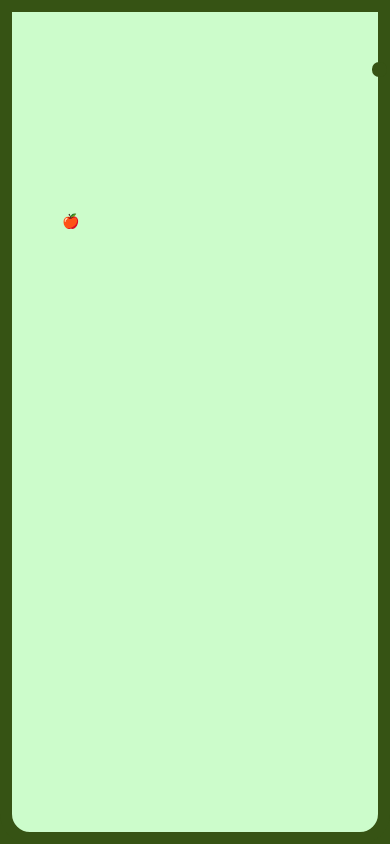
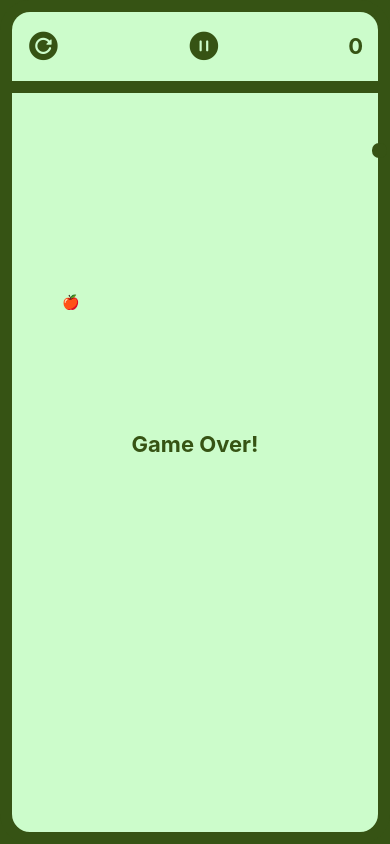
Before and after one commit to imNKsid/SnakeGame, a React Native app: screen / in a window 390 px wide. Built offline with nearby package versions, Linux system fonts and the light colour scheme.

Commit message:
Added Header section, Game Over & completing the game

```diff
--- a/package.json
+++ b/package.json
@@ -9,6 +9,7 @@
     "web": "expo start --web"
   },
   "dependencies": {
+    "@expo/vector-icons": "^13.0.0",
     "expo": "~49.0.5",
     "expo-status-bar": "~1.6.0",
     "react": "18.2.0",
--- a/src/components/Game.tsx
+++ b/src/components/Game.tsx
@@ -1,4 +1,4 @@
-import { View, Text, SafeAreaView, StyleSheet } from "react-native";
+import { View, Text, SafeAreaView, StyleSheet, Dimensions } from "react-native";
 import React, { useEffect, useState } from "react";
 import { PanGestureHandler } from "react-native-gesture-handler";
 import { Direction } from "../types/types";
@@ -8,10 +8,13 @@ import Food from "./Food";
 import { Colors } from "../styles/colors";
 import { checkEatsFood } from "../utils/checkEatsFood";
 import { randomFoodPosition } from "../utils/randomFoodPosition";
+import Header from "./Header";
+
+const { height, width } = Dimensions.get("window");
 
 const SNAKE_INITIAL_POSITION = [{ x: 5, y: 5 }];
 const FOOD_INITIAL_POSITION = { x: 5, y: 20 };
-const GAME_BOUNDS = { xMin: 0, xMax: 35, yMin: 0, yMax: 72 };
+const GAME_BOUNDS = { xMin: 0, xMax: 35, yMin: 0, yMax: width * 0.165 };
 const MOVE_INTERVAL = 50;
 const SCORE_INCREMENT = 10;
 
@@ -22,28 +25,6 @@ const Game = () => {
   const [isGameOver, setIsGameOver] = useState(false);
   const [isPaused, setIsPaused] = useState(false);
   const [score, setScore] = useState(0);
-
-  const handleGesture = (event: any) => {
-    const { translationX, translationY } = event.nativeEvent;
-
-    if (Math.abs(translationX) > Math.abs(translationY)) {
-      if (translationX > 0) {
-        // Moving right
-        setDirection(Direction.Right);
-      } else {
-        // Moving left
-        setDirection(Direction.Left);
-      }
-    } else {
-      if (translationY > 0) {
-        // Moving down
-        setDirection(Direction.Down);
-      } else {
-        // Moving up
-        setDirection(Direction.Up);
-      }
-    }
-  };
 
   useEffect(() => {
     if (!isGameOver) {
@@ -93,13 +74,59 @@ const Game = () => {
     }
   };
 
+  const handleGesture = (event: any) => {
+    const { translationX, translationY } = event.nativeEvent;
+
+    if (Math.abs(translationX) > Math.abs(translationY)) {
+      if (translationX > 0) {
+        // Moving right
+        setDirection(Direction.Right);
+      } else {
+        // Moving left
+        setDirection(Direction.Left);
+      }
+    } else {
+      if (translationY > 0) {
+        // Moving down
+        setDirection(Direction.Down);
+      } else {
+        // Moving up
+        setDirection(Direction.Up);
+      }
+    }
+  };
+
+  const pauseGame = () => {
+    setIsPaused(!isPaused);
+  };
+
+  const reloadGame = () => {
+    setSnake(SNAKE_INITIAL_POSITION);
+    setFood(FOOD_INITIAL_POSITION);
+    setIsGameOver(false);
+    setScore(0);
+    setDirection(Direction.Right);
+    setIsPaused(false);
+  };
+
   return (
     <PanGestureHandler onGestureEvent={handleGesture}>
       <SafeAreaView style={styles.container}>
-        <View style={{}}></View>
+        <Header
+          isPaused={isPaused}
+          pauseGame={pauseGame}
+          reloadGame={reloadGame}
+        >
+          <Text style={styles.scoreStyle}>{score}</Text>
+        </Header>
         <View style={styles.boundaries}>
           <Snake snake={snake} />
           <Food x={food.x} y={food.y} />
+          {isGameOver ? (
+            <View style={styles.gameOverStyle}>
+              <Text style={styles.scoreStyle}>Game Over!</Text>
+            </View>
+          ) : null}
         </View>
       </SafeAreaView>
     </PanGestureHandler>
@@ -116,13 +143,23 @@ const styles = StyleSheet.create({
     justifyContent: "center",
   },
   boundaries: {
-    flex: 1,
-    width: 390,
-    height: 100,
+    flex: 0.95,
+    width: width,
+    // height: 100,
     backgroundColor: Colors.background,
     borderWidth: 12,
     borderBottomLeftRadius: 30,
     borderBottomRightRadius: 30,
     borderColor: Colors.primary,
   },
+  scoreStyle: {
+    fontSize: 22,
+    fontWeight: "bold",
+    color: Colors.primary,
+  },
+  gameOverStyle: {
+    flex: 0.95,
+    justifyContent: "center",
+    alignItems: "center",
+  },
 });
--- /dev/null
+++ b/src/components/Header.tsx
@@ -0,0 +1,52 @@
+import { StyleSheet, Dimensions, TouchableOpacity, View } from "react-native";
+import React from "react";
+import { Ionicons } from "@expo/vector-icons";
+import { Colors } from "../styles/colors";
+
+interface HeaderProps {
+  reloadGame: () => void;
+  pauseGame: () => void;
+  isPaused: boolean;
+  children: JSX.Element;
+}
+
+const { width } = Dimensions.get("window");
+
+const Header = ({ isPaused, pauseGame, reloadGame, children }: HeaderProps) => {
+  return (
+    <View style={styles.container}>
+      <TouchableOpacity onPress={reloadGame}>
+        <Ionicons name="reload-circle" size={35} color={Colors.primary} />
+      </TouchableOpacity>
+
+      <TouchableOpacity onPress={pauseGame}>
+        <Ionicons
+          name={isPaused ? "play-circle" : "pause-circle"}
+          size={35}
+          color={Colors.primary}
+        />
+      </TouchableOpacity>
+
+      {children}
+    </View>
+  );
+};
+
+export default Header;
+
+const styles = StyleSheet.create({
+  container: {
+    width: width,
+    flex: 0.05,
+    flexDirection: "row",
+    alignItems: "center",
+    justifyContent: "space-between",
+    borderColor: Colors.primary,
+    borderWidth: 12,
+    borderTopLeftRadius: 30,
+    borderTopRightRadius: 30,
+    borderBottomWidth: 0,
+    padding: 15,
+    backgroundColor: Colors.background,
+  },
+});
```
Also changed, not shown: 1 other file (tests, documents, lock files or other folders).
